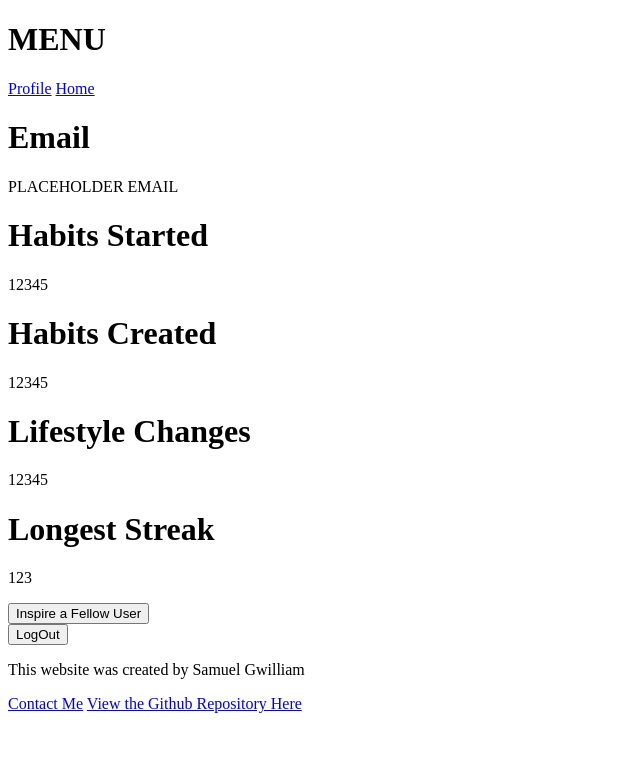
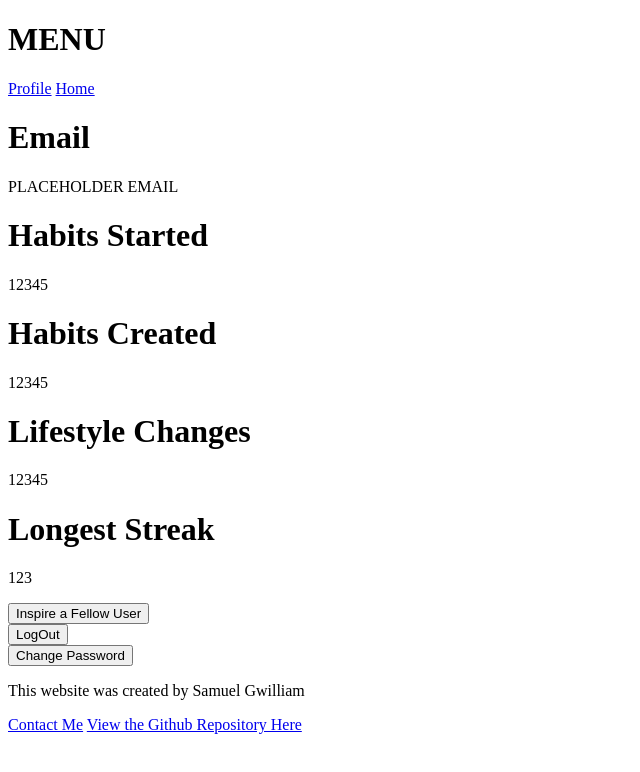
Before and after one commit to SamGwilliamStudent/startup, a plain HTML site: page profile.html in a window 1280 px wide. Shown: the whole page, without its empty margins (0-640 px from the left). Drawn offline with Linux system fonts and the light colour scheme.

Commit message:
Add(Button profile.html) Edit(favicon.svg)

```diff
--- a/profile.html
+++ b/profile.html
@@ -46,6 +46,10 @@
             <button class = "LogOut" type="button">LogOut</button>
         </div>
 
+        <div>
+            <button class = "ChangePassword" type="button">Change Password</button>
+        </div>
+
     </body>
     <footer>
         <p>This website was created by Samuel Gwilliam</p>
```
Also changed, not shown: favicon.svg.
